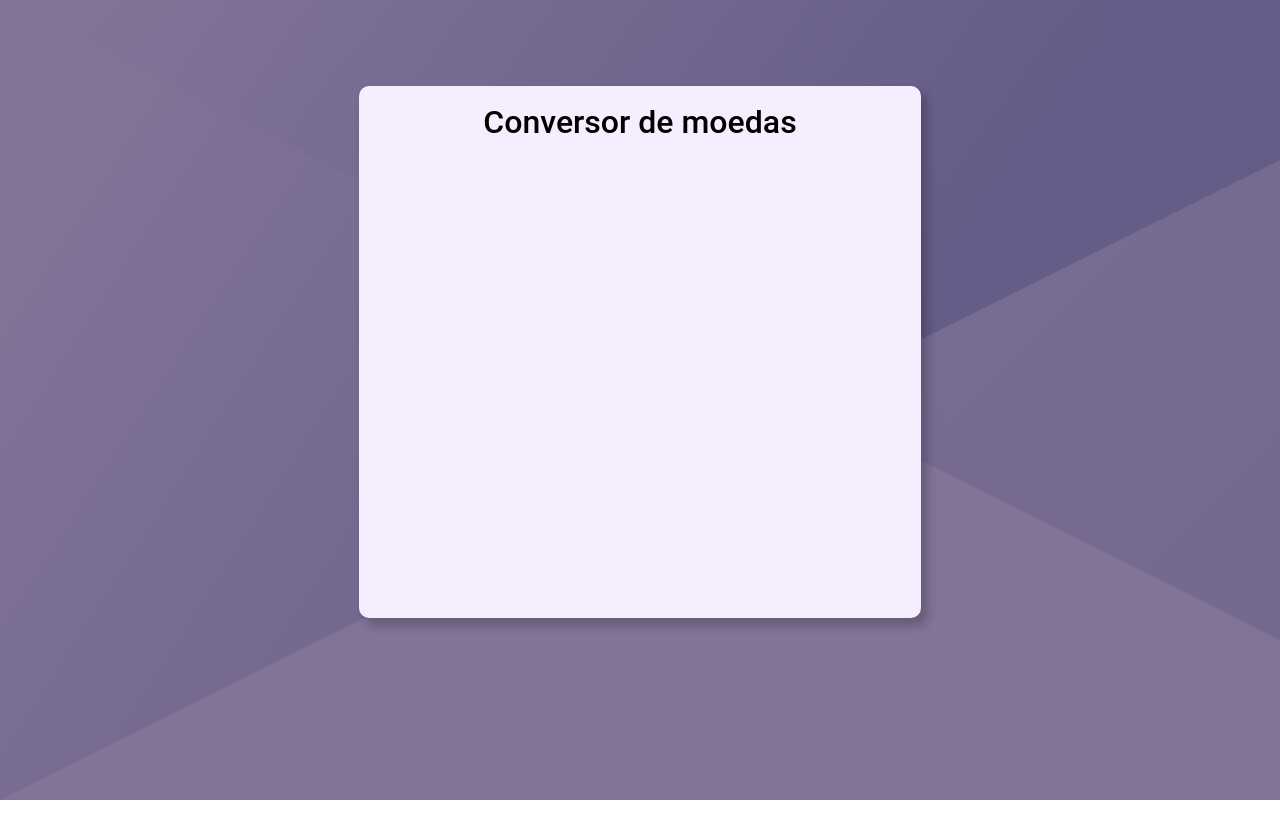
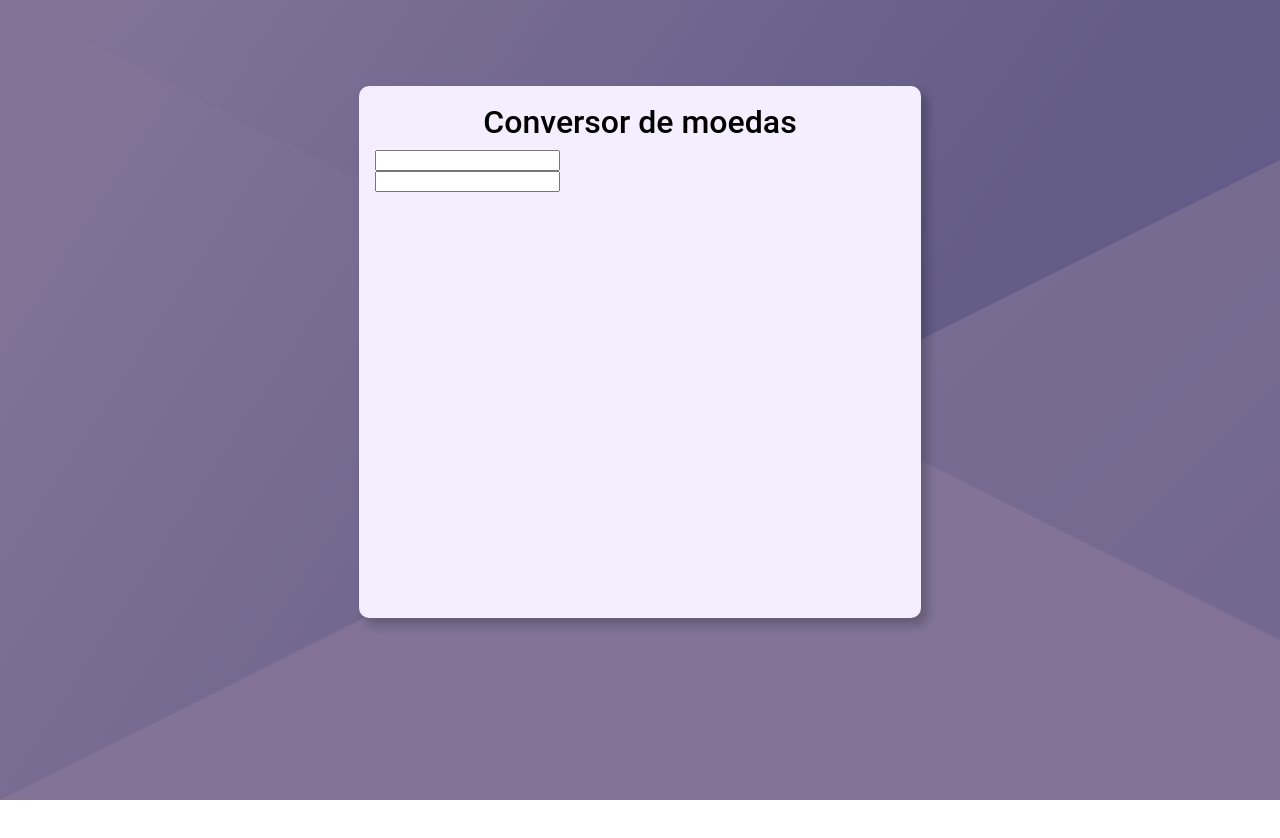
Before and after one commit to ingridfs/currency-exchange, an Angular app: page / in a window 1280 px wide. Shown: the top 838 px of the page. Built offline with nearby package versions, Linux system fonts and the light colour scheme.

Commit message:
add input fields

```diff
--- a/src/app/app.module.ts
+++ b/src/app/app.module.ts
@@ -8,6 +8,7 @@ import { MatInputModule } from '@angular/material/input';
 import { MainCardComponent } from './main-card/main-card.component';
 import {MatCardModule} from '@angular/material/card';
 import { CalculatorComponent } from './calculator/calculator.component';
+import {MatFormFieldModule} from '@angular/material/form-field';
 
 @NgModule({
   declarations: [
@@ -20,7 +21,8 @@ import { CalculatorComponent } from './calculator/calculator.component';
     AppRoutingModule,
     BrowserAnimationsModule,
     MatInputModule,
-    MatCardModule
+    MatCardModule,
+    MatFormFieldModule,
   ],
   providers: [],
   bootstrap: [AppComponent]
--- a/src/app/calculator/calculator.component.css
+++ b/src/app/calculator/calculator.component.css
@@ -0,0 +1,3 @@
+.inputField {
+    display: block;
+}
--- a/src/app/calculator/calculator.component.html
+++ b/src/app/calculator/calculator.component.html
@@ -1 +1,13 @@
-<p>calculator works!</p>
+<div>
+    <input class="inputField" type="number" (keyup)= "getFirstAmount($event)">
+    <input class="inputField" type="number" (keyup)= "getSecondAmount($event)">
+    <p>
+        {{ result }}
+    </p>
+</div>
+
+
+<!--<mat-form-field>
+    <mat-label>R$</mat-label>
+    <input matInput>
+</mat-form-field>-->
--- a/src/app/calculator/calculator.component.ts
+++ b/src/app/calculator/calculator.component.ts
@@ -1,4 +1,6 @@
 import { Component, OnInit } from '@angular/core';
+import { NOMEM } from 'dns';
+import { AnimationDurations } from '@angular/material/core';
 
 @Component({
   selector: 'app-calculator',
@@ -9,7 +11,26 @@ export class CalculatorComponent implements OnInit {
 
   constructor() { }
 
-  ngOnInit(): void {
+  ngOnInit(): void {}
+
+  firstAmount:number;
+  secondAmount:number;
+  result:any;
+
+  getFirstAmount(event){
+      return this.firstAmount = event.target.value;
+
+    }
+
+  getSecondAmount(event){
+      return this.secondAmount = event.target.value;
+
+    }
+
+  calculate() {
+    this.result = this.getFirstAmount(event) * this.getSecondAmount(event);
+    console.log(this.result);
+
+    }
+
   }
-
-}
--- a/src/app/main-card/main-card.component.html
+++ b/src/app/main-card/main-card.component.html
@@ -2,5 +2,5 @@
   <mat-card-title class="card-title">Conversor de moedas</mat-card-title>
 
   <!-- Calculator component goes here -->
-
+  <app-calculator></app-calculator>
 </mat-card>
```
